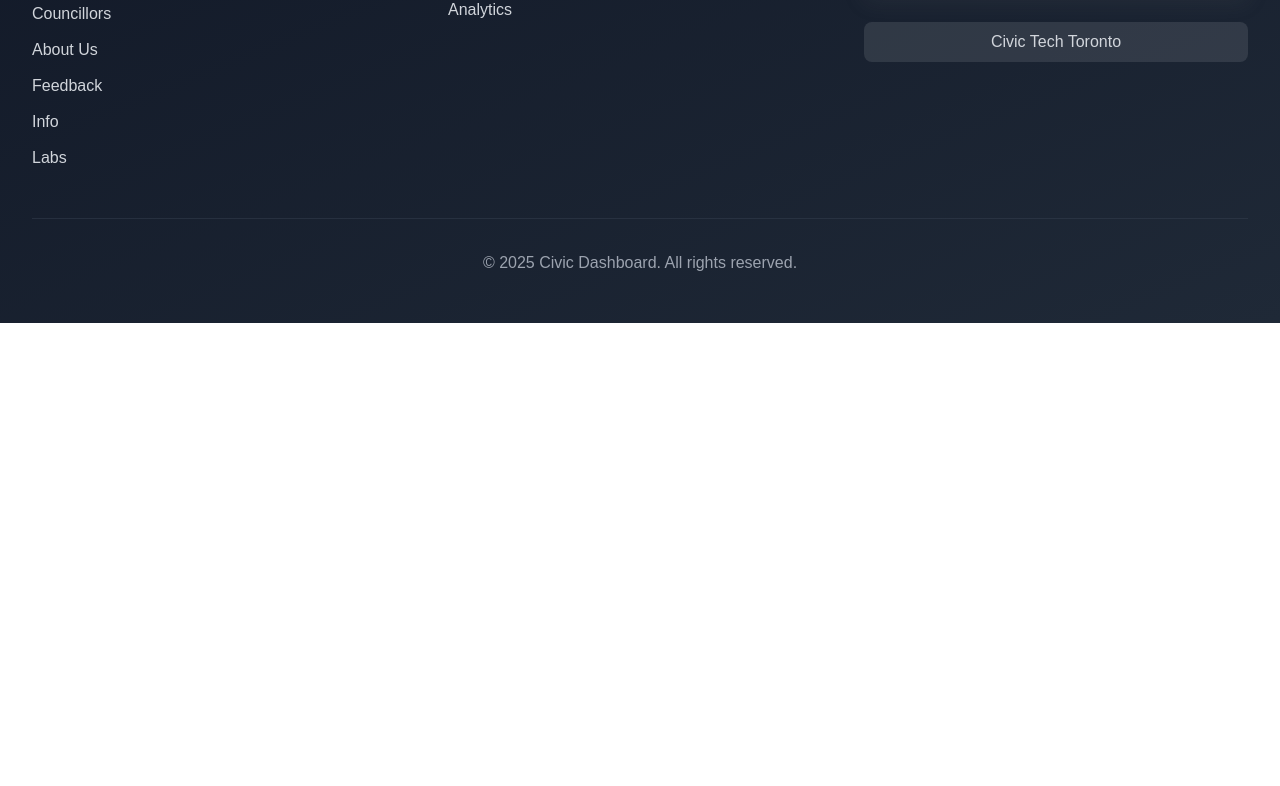
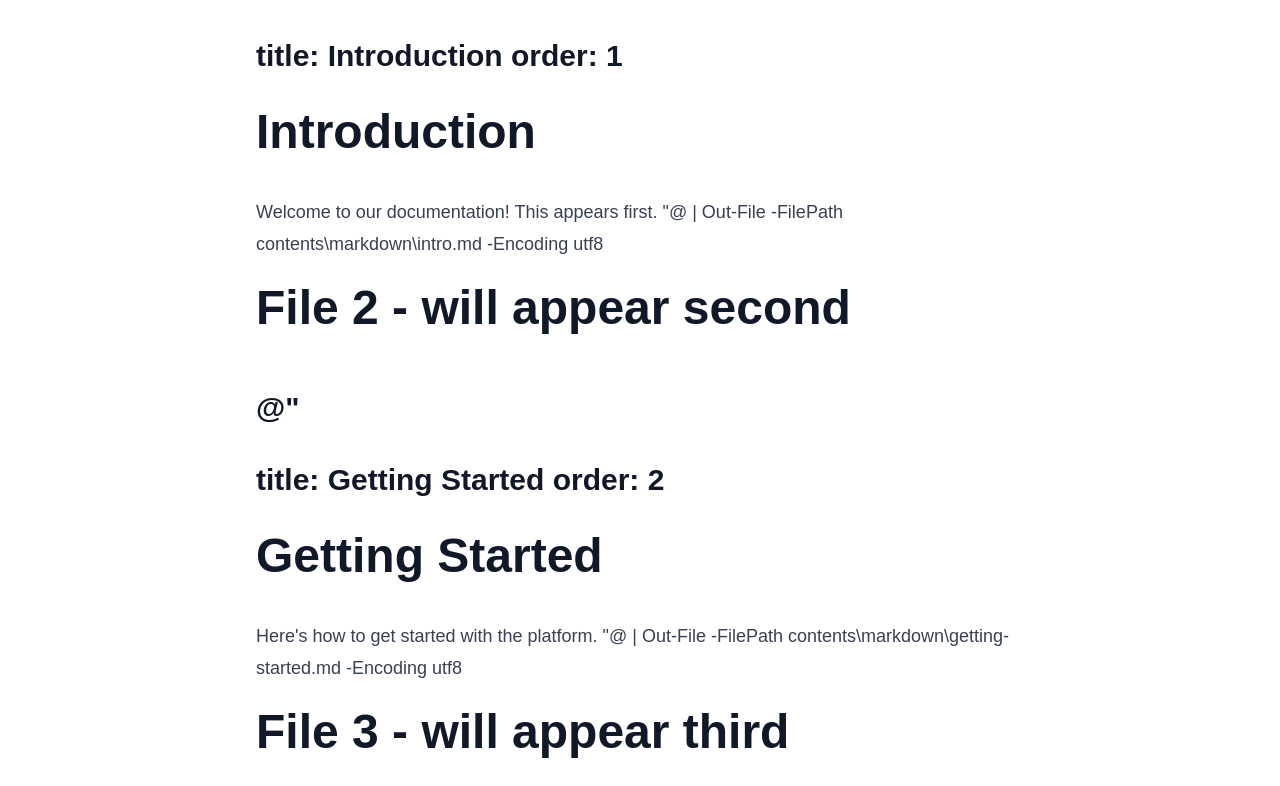
Before and after one commit to civic-dashboard/civic-dashboard-web, a Next.js app: page /info in a window 1280 px wide. Shown: the part 2534-3320 px from the top of the page. Before the commit the page ends 2857 px from the top, so only its background shows below. Built offline with nearby package versions, Linux system fonts and the light colour scheme.

Commit message:
Added test file, removed irrelevant html files not needed anymore

```diff
--- a/contents/markdown/test.md
+++ b/contents/markdown/test.md
@@ -1,33 +1,35 @@
-# Deputations Wiki
+# File 1 - will appear first
+@"
+---
+title: Introduction
+order: 1
+---
 
-## What are Deputations?
+# Introduction
 
-Deputations are short speeches, lasting between 3-5 minutes, made by citizens to influence the decision making of the City Council Committees on a given issue or recommendation. Members of the public can register to speak, or "depute", on a specific topic at meetings of Committees, sub-committees and community councils. Public deputations make up part of the public record of the meeting, and allow for citizens to voice their views and concerns on agenda items directly to decision makers within the City.
+Welcome to our documentation! This appears first.
+"@ | Out-File -FilePath contents\markdown\intro.md -Encoding utf8
 
-## Who can make a deputation?
+# File 2 - will appear second
+@"
+---
+title: Getting Started
+order: 2
+---
 
-Anyone can make a deputation - it is your right as a constituent! Deputations can be made by individuals, groups or representatives of organisations, provided they register their intention to make a public presentation with the Clerk in advance. Experts, organisations, groups or individuals may also be invited to speak by Committees. Citizen engagement is an important part of making City Council work effectively - if you feel strongly about an item, deputations are a great way to make your voice heard!
+# Getting Started
 
-## How do I register to make a deputation?
+Here's how to get started with the platform.
+"@ | Out-File -FilePath contents\markdown\getting-started.md -Encoding utf8
 
-Anyone who wants to make a deputation can do so by registering a notice of their intention with the Committee clerk. The contact information of a committee clerk can be found on the committee's website, or on the City of Toronto schedule. The request can be made by regular mail, e-mail, fax, telephone, or in person, and must be received no later than 4:30pm on the business day immediately before the committee meeting (though some are more lenient).
+# File 3 - will appear third
+@"
+---
+title: FAQ
+order: 3
+---
 
-The request should include your name, telephone number and email address, and should specify the agenda item on which you wish to make your deputation. You should also indicate if you will require a translator, and whether you intend to appear in person or by video conference.
+# Frequently Asked Questions
 
-We've created this template to help you get started!
-
-## Deputations/Speaking At Committee 101
-
-Speaking at a committee can feel a little intimidating at first, but it's an impactful way to make your voice heard on issues you care about! It is a very clear and powerful signal to your elected representatives that you, and likely others, care about this issue and what they do about it. Here's what you need to know to come in prepared and confident.
-
-## What Should I Expect?
-
-Committee meetings are fairly simple! The room will be composed of the committee members, City staff, and members of the public like yourself. The committee members - mostly city councillors, sometimes appointed members of the public - go through agenda items one by one, each one with roughly the following process:
-
-1. The item is introduced
-2. Signed up speakers (that's you!) speak/depute one by one for 3-5 minutes - committee members may ask follow up questions
-3. The committee discusses the item, ask questions of staff, discuss and vote on any amendments they might have
-4. The committee votes on whether to adopt, not adopt, or defer (send back to City staff for further work) the item
-5. Next item!
-
-If a committee has a full day of items, they'll often break for lunch in the afternoon and resume afterwards. Most of the major committees have their meetings streamed and recorded via the City Council YouTube channel - check it out to get a picture of what goes on!
+Common questions and answers.
+"@ | Out-File -FilePath contents\markdown\faq.md -Encoding utf8
--- a/public/html/index.html
+++ /dev/null
@@ -1,26 +0,0 @@
-<!DOCTYPE html>
-<html lang="en">
-<head>
-    <meta charset="UTF-8">
-    <meta name="viewport" content="width=device-width, initial-scale=1.0">
-    <title>Generated Pages</title>
-    <style>
-        body {
-            font-family: -apple-system, BlinkMacSystemFont, 'Segoe UI', Roboto, sans-serif;
-            max-width: 600px;
-            margin: 2rem auto;
-            padding: 2rem;
-        }
-        ul { list-style-type: none; padding: 0; }
-        li { margin: 0.5rem 0; }
-        a { text-decoration: none; color: #0066cc; }
-        a:hover { text-decoration: underline; }
-    </style>
-</head>
-<body>
-    <h1>Generated Pages</h1>
-    <ul>
-        <li><a href="test.html">Deputations Wiki</a></li>
-    </ul>
-</body>
-</html>
--- a/public/html/test.html
+++ /dev/null
@@ -1,45 +0,0 @@
-<!DOCTYPE html>
-<html lang="en">
-<head>
-    <meta charset="UTF-8">
-    <meta name="viewport" content="width=device-width, initial-scale=1.0">
-    <title>Deputations Wiki</title>
-    <style>
-        body {
-            font-family: -apple-system, BlinkMacSystemFont, 'Segoe UI', Roboto, sans-serif;
-            max-width: 800px;
-            margin: 0 auto;
-            padding: 2rem;
-            line-height: 1.6;
-        }
-        h1, h2, h3 { color: #333; }
-        pre { background: #f5f5f5; padding: 1rem; border-radius: 4px; overflow-x: auto; }
-        code { background: #f0f0f0; padding: 0.2rem 0.4rem; border-radius: 3px; }
-        blockquote { border-left: 4px solid #ddd; margin: 0; padding-left: 1rem; }
-    </style>
-</head>
-<body>
-    <h1>Deputations Wiki</h1>
-<h2>What are Deputations?</h2>
-<p>Deputations are short speeches, lasting between 3-5 minutes, made by citizens to influence the decision making of the City Council Committees on a given issue or recommendation. Members of the public can register to speak, or &quot;depute&quot;, on a specific topic at meetings of Committees, sub-committees and community councils. Public deputations make up part of the public record of the meeting, and allow for citizens to voice their views and concerns on agenda items directly to decision makers within the City.</p>
-<h2>Who can make a deputation?</h2>
-<p>Anyone can make a deputation - it is your right as a constituent! Deputations can be made by individuals, groups or representatives of organisations, provided they register their intention to make a public presentation with the Clerk in advance. Experts, organisations, groups or individuals may also be invited to speak by Committees. Citizen engagement is an important part of making City Council work effectively - if you feel strongly about an item, deputations are a great way to make your voice heard!</p>
-<h2>How do I register to make a deputation?</h2>
-<p>Anyone who wants to make a deputation can do so by registering a notice of their intention with the Committee clerk. The contact information of a committee clerk can be found on the committee&#39;s website, or on the City of Toronto schedule. The request can be made by regular mail, e-mail, fax, telephone, or in person, and must be received no later than 4:30pm on the business day immediately before the committee meeting (though some are more lenient).</p>
-<p>The request should include your name, telephone number and email address, and should specify the agenda item on which you wish to make your deputation. You should also indicate if you will require a translator, and whether you intend to appear in person or by video conference.</p>
-<p>We&#39;ve created this template to help you get started!</p>
-<h2>Deputations/Speaking At Committee 101</h2>
-<p>Speaking at a committee can feel a little intimidating at first, but it&#39;s an impactful way to make your voice heard on issues you care about! It is a very clear and powerful signal to your elected representatives that you, and likely others, care about this issue and what they do about it. Here&#39;s what you need to know to come in prepared and confident.</p>
-<h2>What Should I Expect?</h2>
-<p>Committee meetings are fairly simple! The room will be composed of the committee members, City staff, and members of the public like yourself. The committee members - mostly city councillors, sometimes appointed members of the public - go through agenda items one by one, each one with roughly the following process:</p>
-<ol>
-<li>The item is introduced</li>
-<li>Signed up speakers (that&#39;s you!) speak/depute one by one for 3-5 minutes - committee members may ask follow up questions</li>
-<li>The committee discusses the item, ask questions of staff, discuss and vote on any amendments they might have</li>
-<li>The committee votes on whether to adopt, not adopt, or defer (send back to City staff for further work) the item</li>
-<li>Next item!</li>
-</ol>
-<p>If a committee has a full day of items, they&#39;ll often break for lunch in the afternoon and resume afterwards. Most of the major committees have their meetings streamed and recorded via the City Council YouTube channel - check it out to get a picture of what goes on!</p>
-
-</body>
-</html>
--- a/src/app/info/page.tsx
+++ b/src/app/info/page.tsx
@@ -1,46 +1,93 @@
+// File: src/app/docs/page.tsx
 import { Metadata } from 'next';
 import fs from 'fs';
 import path from 'path';
 import { marked } from 'marked';
 
 export const metadata: Metadata = {
-  title: 'Info – Civic Dashboard',
+  title: 'Documentation – Civic Dashboard',
 };
 
+// Configure marked
 marked.setOptions({
   gfm: true,
   breaks: false,
 });
 
-async function getMarkdownContent(filename: string) {
+interface MarkdownDocument {
+  slug: string;
+  title: string;
+  html: string;
+  order?: number;
+}
+
+function getAllMarkdownContent(): MarkdownDocument[] {
   try {
-    const filePath = path.join(process.cwd(), 'contents', 'markdown', filename);
-    const fileContent = fs.readFileSync(filePath, 'utf8');
+    const markdownDir = path.join(process.cwd(), 'contents', 'markdown');
+    const files = fs.readdirSync(markdownDir);
 
-    const frontMatterMatch = fileContent.match(
-      /^---\s*\n(.*?)\n---\s*\n(.*)$/s,
-    );
+    return files
+      .filter((file) => file.endsWith('.md'))
+      .map((file) => {
+        const slug = file.replace('.md', '');
+        const filePath = path.join(markdownDir, file);
+        const fileContent = fs.readFileSync(filePath, 'utf8');
 
-    if (frontMatterMatch) {
-      const markdownContent = frontMatterMatch[2];
-      return marked(markdownContent);
-    }
+        let title = slug;
+        let markdownContent = fileContent;
+        let order = 999; // Default order if not specified
 
-    return marked(fileContent);
+        // Parse front matter
+        const frontMatterMatch = fileContent.match(
+          /^---\s*\n(.*?)\n---\s*\n(.*)$/s,
+        );
+
+        if (frontMatterMatch) {
+          const frontMatter = frontMatterMatch[1];
+          markdownContent = frontMatterMatch[2];
+
+          // Extract title
+          const titleMatch = frontMatter.match(/title:\s*['"]?([^'"]+)['"]?/);
+          if (titleMatch) {
+            title = titleMatch[1];
+          }
+
+          // Extract order for sorting
+          const orderMatch = frontMatter.match(/order:\s*(\d+)/);
+          if (orderMatch) {
+            order = parseInt(orderMatch[1]);
+          }
+        } else {
+          // Try to extract title from first H1
+          const h1Match = markdownContent.match(/^#\s+(.+)$/m);
+          if (h1Match) {
+            title = h1Match[1];
+          }
+        }
+
+        const html = marked(markdownContent);
+
+        return { slug, title, html, order };
+      })
+      .sort((a, b) => a.order - b.order); // Sort by order field
   } catch (error) {
-    console.error(`Error reading markdown file: ${filename}`, error);
-    return null;
+    console.error('Error reading markdown files:', error);
+    return [];
   }
 }
 
-export default async function Info() {
-  const infoContent = await getMarkdownContent('info.md');
+export default function DocsPage() {
+  const documents = getAllMarkdownContent();
 
-  if (!infoContent) {
+  if (documents.length === 0) {
     return (
       <div className="min-h-screen">
         <main className="container mx-auto px-4 py-12">
-          <p className="text-red-600">Unable to load content</p>
+          <div className="max-w-3xl mx-auto">
+            <p className="text-red-600">
+              No markdown files found in contents/markdown/
+            </p>
+          </div>
         </main>
       </div>
     );
@@ -49,8 +96,21 @@ export default async function Info() {
   return (
     <div className="min-h-screen">
       <main className="container mx-auto px-4 py-12">
-        <div className="max-w-3xl mx-auto prose prose-lg dark:prose-invert">
-          <div dangerouslySetInnerHTML={{ __html: infoContent }} />
+        <div className="max-w-3xl mx-auto space-y-16">
+          {documents.map((doc, index) => (
+            <section
+              key={doc.slug}
+              id={doc.slug}
+              className="prose prose-lg dark:prose-invert max-w-none"
+            >
+              <div dangerouslySetInnerHTML={{ __html: doc.html }} />
+
+              {/* Separator between documents (except last one) */}
+              {index < documents.length - 1 && (
+                <hr className="my-16 border-t-2 border-gray-200" />
+              )}
+            </section>
+          ))}
         </div>
       </main>
     </div>
```
